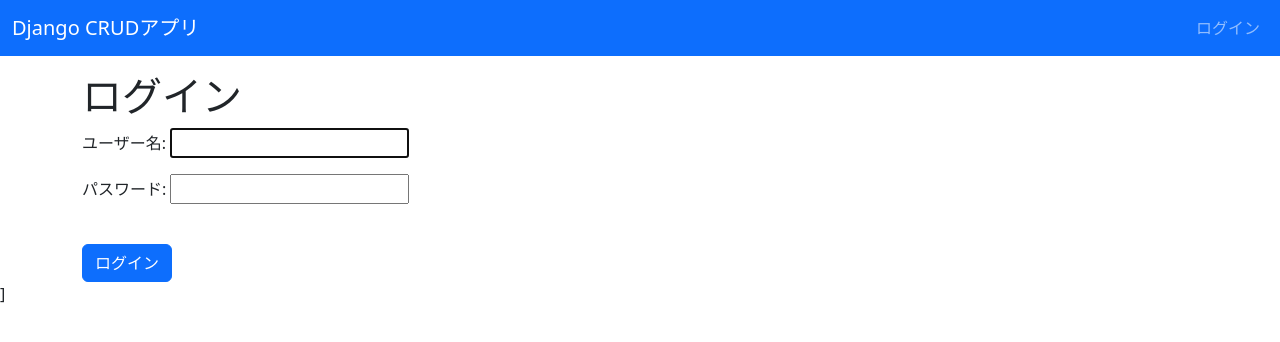
After one commit to Hikaru1021/myproject, a Django app: page /login/ in a window 1280 px wide. The commit adds this page. Shown: the top 342 px of the page. Run offline with Django 4.2, Linux system fonts and the light colour scheme.

Commit message:
ログイン追加

```diff
--- a/crud/templates/base.html
+++ b/crud/templates/base.html
@@ -8,6 +8,27 @@
     <link href="https://cdn.jsdelivr.net/npm/bootstrap@5.3.0-alpha3/dist/css/bootstrap.min.css" rel="stylesheet" integrity="sha384-KK94CHFLLe+nY2dmCWGMq91rCGa5gtU4mk92HdvYe+M/SXH301p5ILy+dN9+nJOZ" crossorigin="anonymous">
 </head>
 <body>
+    <nav class="navbar navbar-expand-lg navbar-dark bg-primary" style="margin-bottom: 1rem;">
+        <div class="container-fluid">
+            <a class="navbar-brand" href="{% url 'list' %}">Django CRUDアプリ</a>
+            <div class="collapse navbar-collapse" id="navbarNav">
+                <ul class="navbar-nav ms-auto">
+                    {% if request.user.is_authenticated %}
+                    <span class="navbar-text">
+                        ようこそ {{ user.get_username }} さん
+                    </span>
+                    <li class="nav-item">
+                        <a class="nav-link" href="{% url 'logout' %}">ログアウト</a>
+                    </li>
+                    {% else %}
+                    <li class="nav-item">
+                        <a class="nav-link" href="{% url 'login' %}">ログイン</a>
+                    </li>
+                    {% endif %}
+                </ul>
+            </div>
+        </div>
+    </nav>
     <div class="container">
         {% block content %}{% endblock %}
     </div>]
--- /dev/null
+++ b/crud/templates/login.html
@@ -0,0 +1,13 @@
+{% extends "base.html" %}
+
+{% block title %}ログイン{% endblock %}
+{% block content %}
+<h1>ログイン</h1>
+
+<form method="post">
+    {% csrf_token %}
+    {{ form.as_p }}
+    <br>
+    <input type="submit" class="btn btn-primary" value="ログイン">
+</form>
+{% endblock %}
--- a/crud/views.py
+++ b/crud/views.py
@@ -3,23 +3,34 @@ from django.views.generic import TemplateView, ListView
 from django.views.generic.edit import CreateView, UpdateView, DeleteView
 from .models import Product
 from django.urls import reverse_lazy
+from django.contrib.auth.views import LoginView, LogoutView
+from django.contrib.auth.mixins import LoginRequiredMixin
+from django.contrib.auth.forms import AuthenticationForm
 
 class TopView(TemplateView):
     template_name = "top.html"
 
-class ProductListView(ListView):
+class ProductListView(LoginRequiredMixin,ListView):
     model = Product
     paginate_by = 3
 
-class ProductCreateView(CreateView):
+class ProductCreateView(LoginRequiredMixin,CreateView):
      model = Product
      fields = '__all__'
 
-class ProductUpdateView(UpdateView):
+class ProductUpdateView(LoginRequiredMixin,UpdateView):
      model = Product
      fields = '__all__'
      template_name_suffix = '_update_form'
 
-class ProductDeleteView(DeleteView):
+class ProductDeleteView(LoginRequiredMixin,DeleteView):
      model = Product
      success_url = reverse_lazy('list')
+
+class LoginView(LoginView):
+     form_class = AuthenticationForm
+     template_name = 'login.html'
+
+
+class LogoutView(LoginRequiredMixin, LogoutView):
+     template_name = 'top.html'
--- a/myproject/settings.py
+++ b/myproject/settings.py
@@ -125,3 +125,7 @@ STATIC_URL = 'static/'
 DEFAULT_AUTO_FIELD = 'django.db.models.BigAutoField'
 MEDIA_URL = '/media/'
 MEDIA_ROOT = BASE_DIR / 'media_local'
+
+LOGIN_URL = 'login'
+LOGIN_REDIRECT_URL = 'list'
+LOGOUT_REDIRECT_URL = 'top'
--- a/myproject/urls.py
+++ b/myproject/urls.py
@@ -27,7 +27,8 @@ urlpatterns = [
     path('crud/new/', views.ProductCreateView.as_view(), name="new"),
     path('crud/edit/<int:pk>', views.ProductUpdateView.as_view(), name="edit"),
     path('crud/delete/<int:pk>', views.ProductDeleteView.as_view(), name="delete"),
-
+    path('login/', views.LoginView.as_view(), name="login"),
+    path('logout/', views.LogoutView.as_view(), name="logout"),
 ]
 
 if settings.DEBUG:
```
